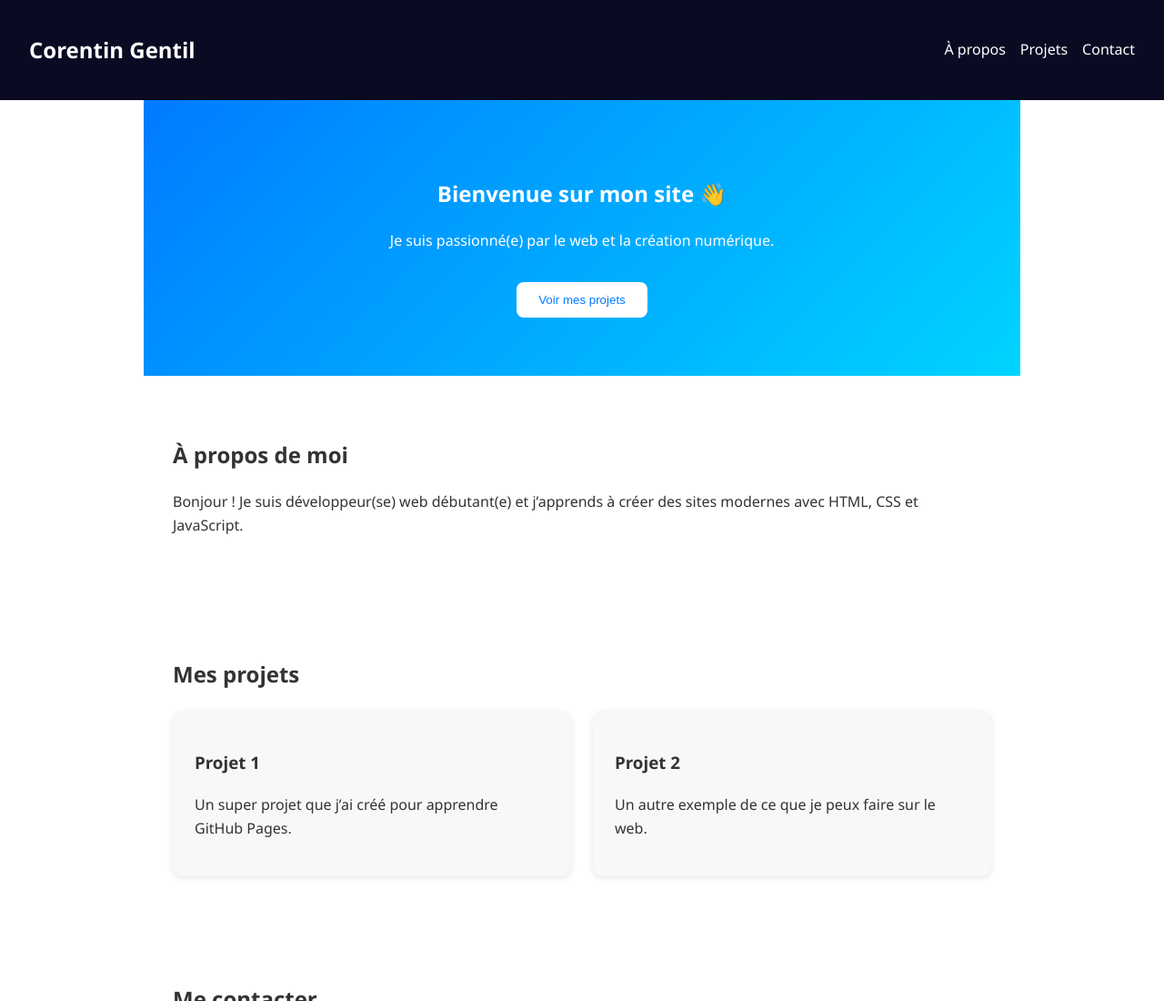
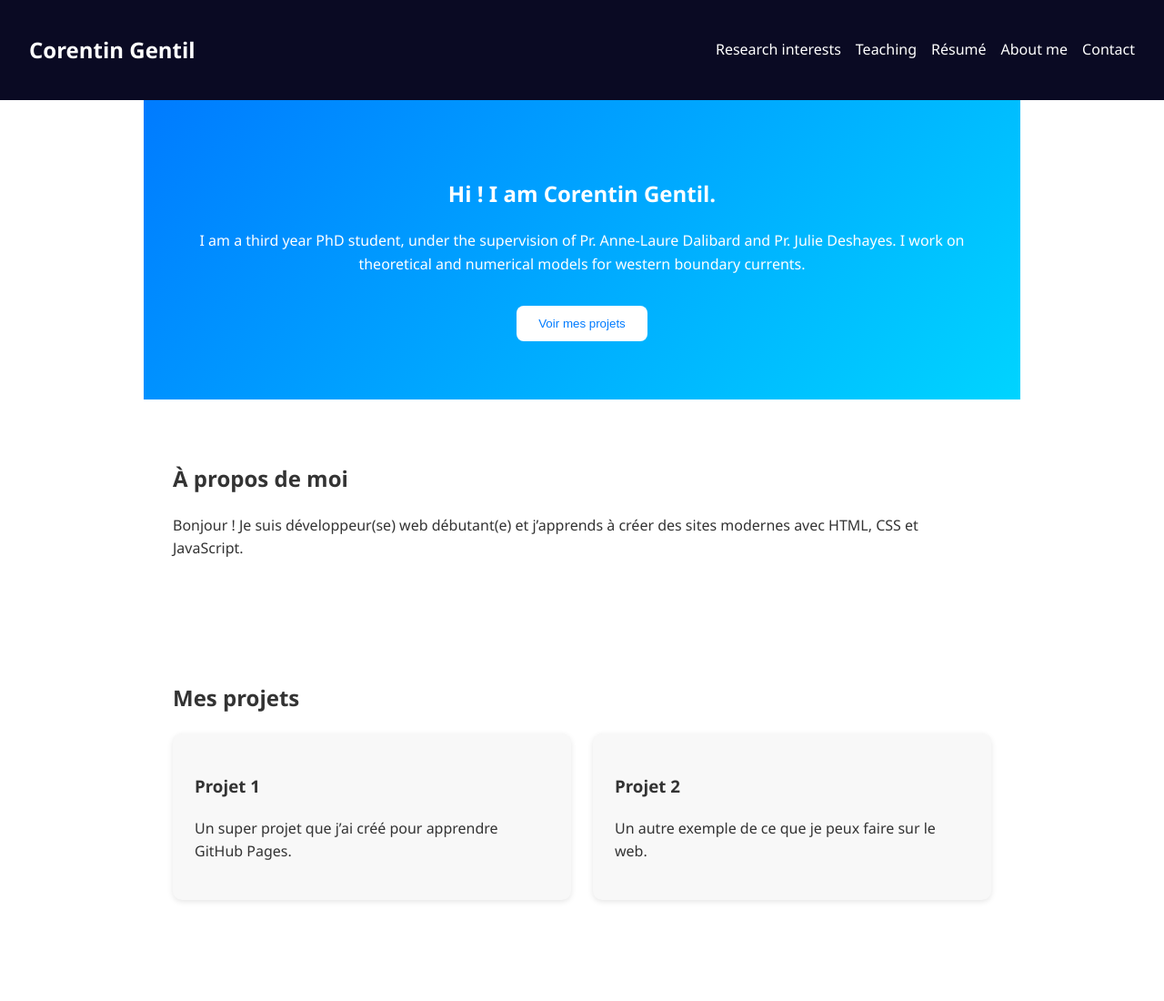
Before and after one commit to corentingentil/corentingentil.github.io, a plain HTML site: page index.html in a window 1280 px wide. Shown: the top 1100 px of the page at 91% size. Drawn offline with Linux system fonts and the light colour scheme.

Commit message:
Update index.html

```diff
--- a/index.html
+++ b/index.html
@@ -11,16 +11,18 @@
     <nav>
       <h1>Corentin Gentil</h1>
       <ul>
-        <li><a href="#about">À propos</a></li>
-        <li><a href="#projects">Projets</a></li>
+        <li><a href="#research">Research interests</a></li>
+        <li><a href="#teaching">Teaching</a></li>
+        <li><a href="#resume">Résumé</a></li>
+        <li><a href="#about">About me</a></li>
         <li><a href="#contact">Contact</a></li>
       </ul>
     </nav>
   </header>
 
   <section id="hero">
-    <h2>Bienvenue sur mon site 👋</h2>
-    <p>Je suis passionné(e) par le web et la création numérique.</p>
+    <h2>Hi ! I am Corentin Gentil.</h2>
+    <p>I am a third year PhD student, under the supervision of Pr. Anne-Laure Dalibard and Pr. Julie Deshayes. I work on theoretical and numerical models for western boundary currents.</p>
     <button onclick="scrollToSection('projects')">Voir mes projets</button>
   </section>
 
```
